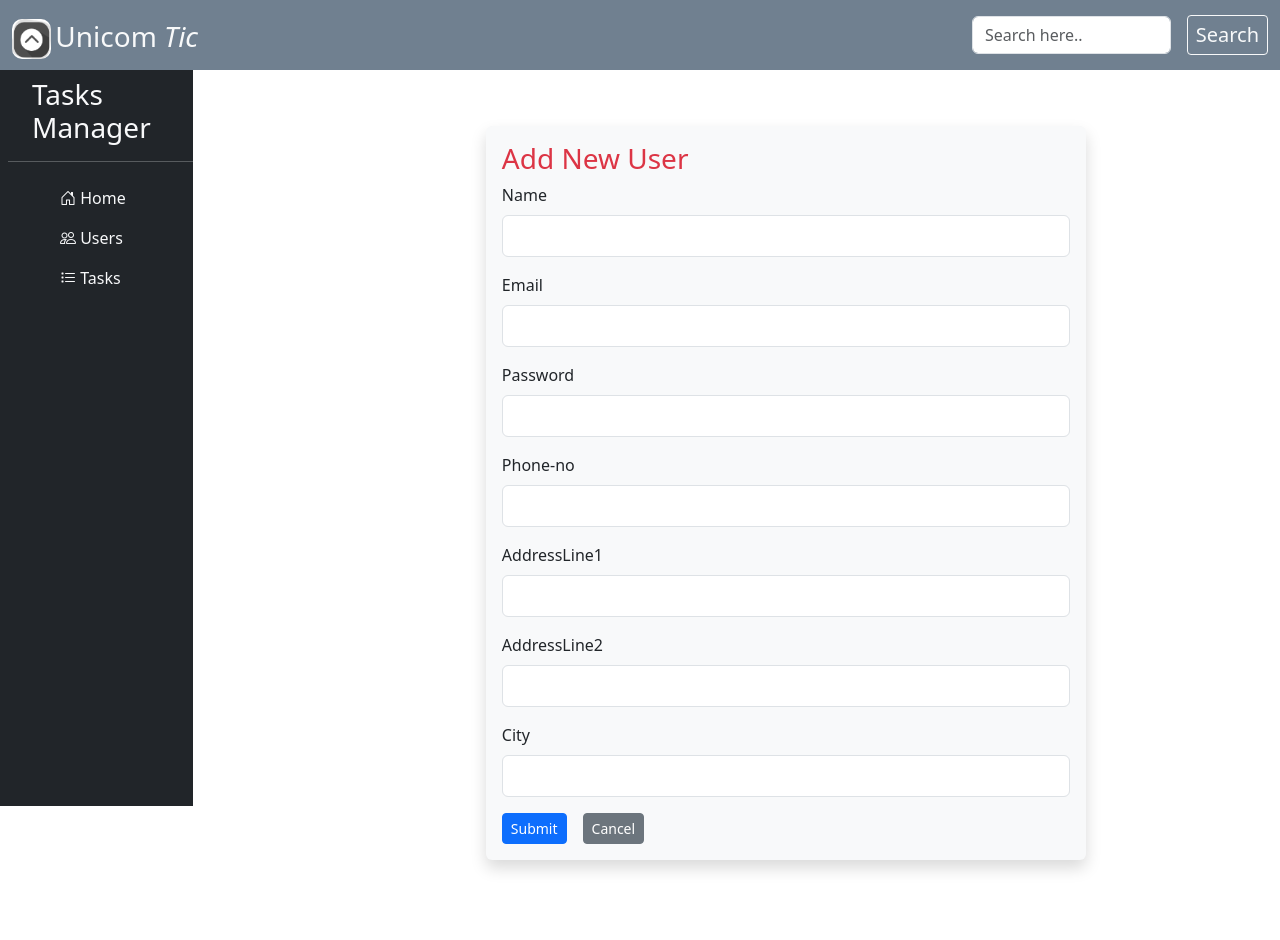
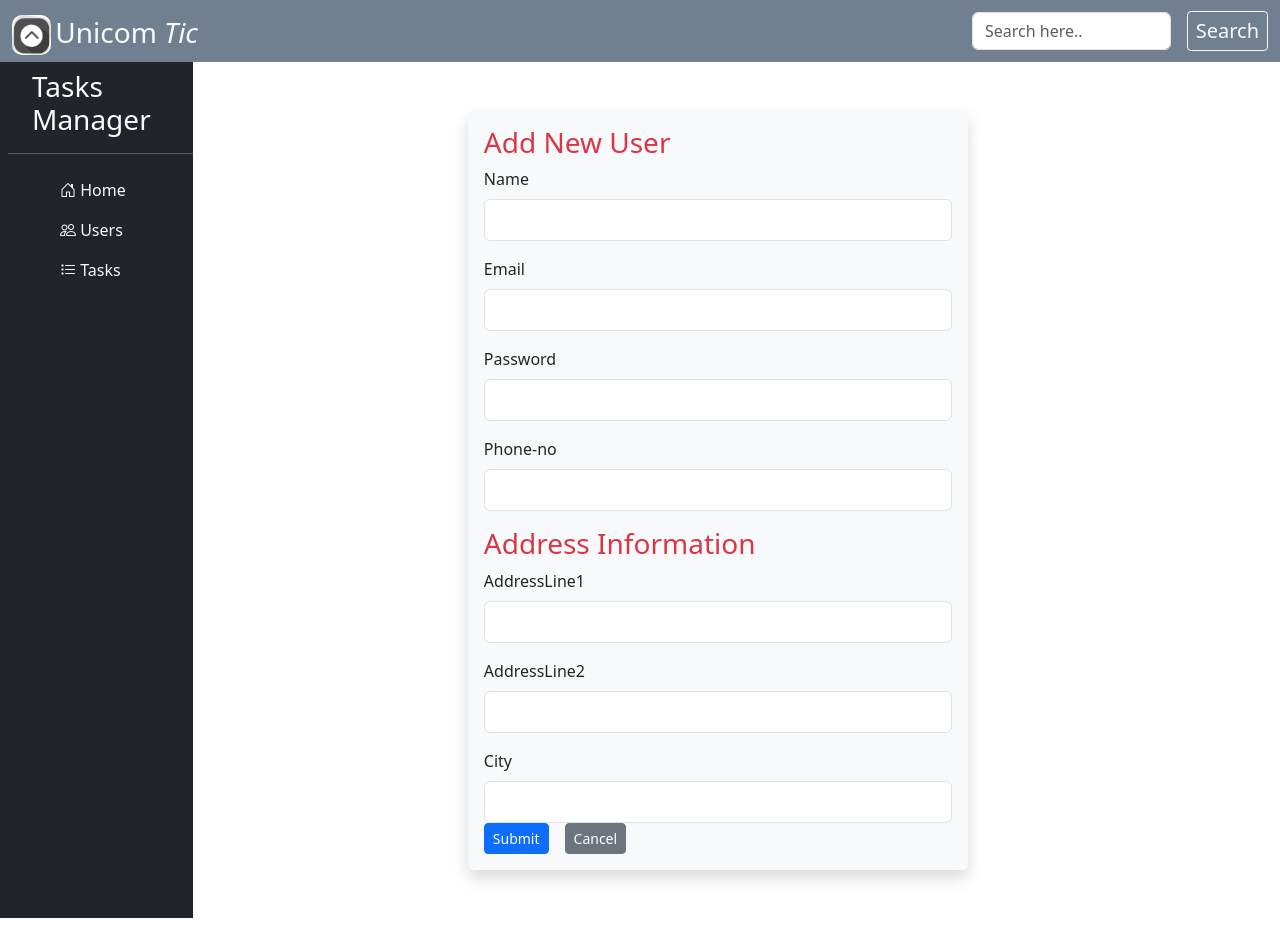
Before and after one commit to Anojan1520/angularFrontend, an Angular app: page /user-form in a window 1280 px wide. After the commit the page ends 918 px from the top, so only its background shows below. Built offline with nearby package versions, Linux system fonts and the light colour scheme.

Commit message:
Update ngx-bootstrap

```diff
--- a/angular.json
+++ b/angular.json
@@ -39,7 +39,8 @@
             "styles": [
               "src/styles.css",
               "node_modules/bootstrap/dist/css/bootstrap.min.css",
-              "node_modules/ngx-toastr/toastr.css"
+              "node_modules/ngx-toastr/toastr.css",
+              "node_modules/ngx-bootstrap/datepicker/bs-datepicker.css"
 
             ],
             "scripts": [
--- a/package.json
+++ b/package.json
@@ -20,6 +20,7 @@
     "@angular/router": "^18.2.0",
     "bootstrap": "^5.3.3",
     "bootstrap-icons": "^1.11.3",
+    "ngx-bootstrap": "^18.1.3",
     "ngx-toastr": "^19.0.0",
     "rxjs": "~7.8.0",
     "tslib": "^2.3.0",
--- a/src/app/app.component.html
+++ b/src/app/app.component.html
@@ -1,6 +1,6 @@
-<div class="container-fluid p-0 m-0" style="background-color:rgba(255, 255, 255, 0.123);">
+<div class="container-fluid p-0 m-0" style="background-color:rgba(255, 255, 255, 0.123); overflow-x: hidden;">
     <!-- As a link -->
-    <nav class="py-2" style="background-color:slategray;">
+    <nav class="py-1" style="background-color:slategray;">
         <div class="container-fluid">
             <div class="row">
                 <div class="col-3 pt-2 d-flex align-items-center">
@@ -17,7 +17,7 @@
     </nav>
     <div class="row">
         <div class="col-2">
-            <nav class="pt-2 ps-2 bg-dark" style="min-height: 92vh;">
+            <nav class="pt-2 ps-2 bg-dark" style="min-height: 95vh; height: 100%;">
                 <div>
                     <div>
                         <h3 class="text-light px-4">Tasks Manager</h3>
@@ -31,7 +31,7 @@
                 </div>
             </nav>
         </div>
-        <div class="col-9 m-3 p-3 " >
+        <div class="col-9" >
             <router-outlet></router-outlet>
         </div>
     </div>
--- a/src/app/app.module.ts
+++ b/src/app/app.module.ts
@@ -17,6 +17,8 @@ import { UserComponent } from './user/user.component';
 import { UserFilterPipe } from './user-filter.pipe';
 import { UserformComponent } from './userform/userform.component';
 import { HomeComponent } from './home/home.component';
+import { BsDatepickerModule } from 'ngx-bootstrap/datepicker';
+import { setTheme } from 'ngx-bootstrap/utils';
 
 @NgModule({
   declarations: [
@@ -39,8 +41,14 @@ import { HomeComponent } from './home/home.component';
     ReactiveFormsModule,
     ToastrModule.forRoot(),
     BrowserAnimationsModule,
+    BsDatepickerModule,
   ],
   providers: [],
   bootstrap: [AppComponent]
 })
-export class AppModule { }
+export class AppModule {
+
+  constructor() {
+    setTheme('bs5'); // or 'bs4'
+  }
+}
--- a/src/app/userform/userform.component.html
+++ b/src/app/userform/userform.component.html
@@ -1,7 +1,7 @@
 <div class="container">
     <div class="row">
-        <div class="col-5 offset-3 mt-4">
-            <form style="width: 600px;" [formGroup]="userForm" (ngSubmit)="FormSubmited(userForm)" class="shadow p-3 mb-5 bg-light rounded">
+        <div class="col-9 offset-3 my-5">
+            <form style="width: 500px;" [formGroup]="userForm" (ngSubmit)="FormSubmited(userForm)" class="shadow p-3  bg-light rounded">
                 <h3 class="text-danger">{{title}}</h3>
                 <div class="mb-3">
                     <label class="form-label">Name</label>
@@ -33,6 +33,7 @@
                         <p class="text-danger" *ngIf="userForm.controls['phoneNumber'].hasError('required')">This Field is required</p>
                     </div>
                 </div>
+                <h3 class="text-danger">Address Information</h3>
                 <div formGroupName="address">
                     <div class="mb-3">
                         <label class="form-label ">AddressLine1</label>
@@ -45,7 +46,7 @@
                         <label class="form-label">AddressLine2</label>
                         <input type="text" class="form-control p-2" formControlName="addressLine2" >
                     </div>
-                    <div class="mb-3">
+                    <div class="">
                         <label class="form-label">City</label>
                         <input type="text" class="form-control p-2" formControlName="city" >
                         <div class="" *ngIf="userForm.get('address.city')?.touched">
@@ -61,6 +62,12 @@
                 <button type="reset" class="btn btn-secondary btn-sm" [routerLink]="['/']">Cancel</button>
             </form>
         </div>
+        <div class="col-5 mt-3 shadow-lg" *ngIf="isEditMode">
+            <h3 class="text-light bg-success  p-2">Your Tasks</h3>
+            <ul>
+                <li *ngFor="let task of tasks">{{task.title}}-{{task.description}}</li>
+            </ul>
+        </div>
     </div>
 
 </div>
--- a/src/app/userform/userform.component.ts
+++ b/src/app/userform/userform.component.ts
@@ -17,8 +17,9 @@ export class UserformComponent implements OnInit {
   isEditMode: boolean = false;
   title: string = 'Add New User';
   Uid: any;
+  tasks:any[]=[]
 
-  constructor(private fb: FormBuilder, private UserService: UserService, private router: Router, private route: ActivatedRoute, private tostr: ToastrService) {
+  constructor(private fb: FormBuilder, private UserService: UserService,private TaskService:TaskServiceService, private router: Router, private route: ActivatedRoute, private tostr: ToastrService) {
     this.Uid = this.route.snapshot.paramMap.get('id')
 
     console.log(this.Uid)
@@ -60,6 +61,7 @@ export class UserformComponent implements OnInit {
 
     if (this.isEditMode == true) {
       this.UserService.GetUserById(this.Uid).subscribe((d: any) => {
+        this.tasks=d.task
         let obj = {
           id: d.id,
           name: d.name,
@@ -78,6 +80,8 @@ export class UserformComponent implements OnInit {
         console.log(obj)
         this.userForm.setValue(obj)
       })
+
+
     }
   }
 
```
Also changed, not shown: src/app/form/form.component.html (+63 -12 lines), 1 other file (tests, documents, lock files or other folders).
